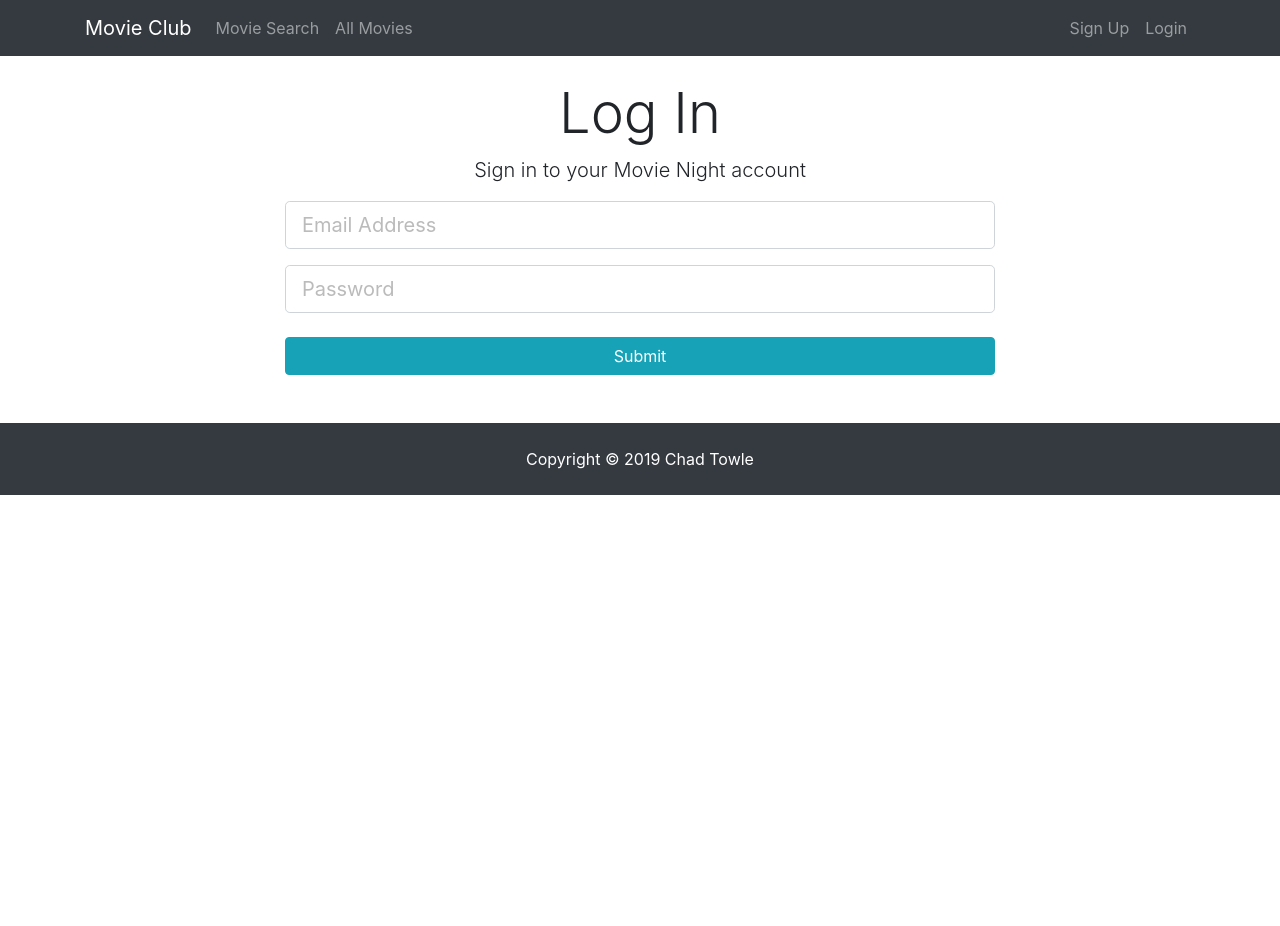
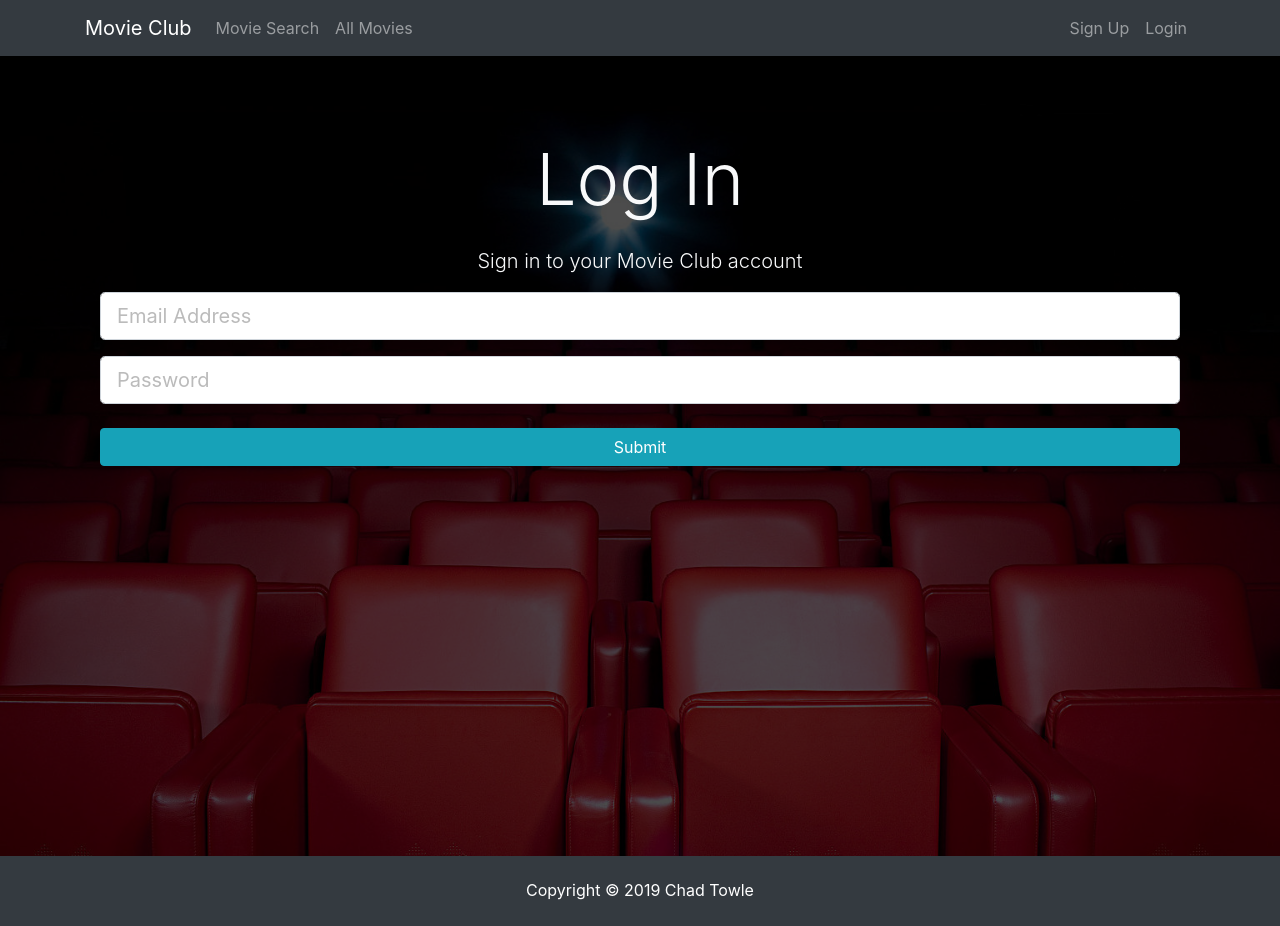
Before and after one commit to towlebooth/movie-night, a React (Create React App) app in the folder client/: page /login in a window 1280 px wide. Before the commit the page ends 800 px from the top, so only its background shows below. Built offline with nearby package versions, Linux system fonts and the light colour scheme.

Commit message:
Made login page look like landing page

```diff
--- a/client/src/App.js
+++ b/client/src/App.js
@@ -56,9 +56,10 @@ class App extends Component {
                     <div className="App">
                         <Navbar />
                         <Route exact path="/" component={Landing} />
+                        <Route exact path="/register" component={ Register } />
+                        <Route exact path="/login" component={ Login } />
+
                         <div className="container">
-                            <Route exact path="/register" component={ Register } />
-                            <Route exact path="/login" component={ Login } />
                             <Switch>
                                 <PrivateRoute exact path="/dashboard" component={ Dashboard } />
                             </Switch>
--- a/client/src/components/auth/Login.js
+++ b/client/src/components/auth/Login.js
@@ -51,12 +51,12 @@ class Login extends Component {
         const { errors } = this.state;
 
         return (
-            <div className="login">
-                <div className="container">
-                    <div className="row">
-                        <div className="col-md-8 m-auto">
-                            <h1 className="display-4 text-center">Log In</h1>
-                            <p className="lead text-center">Sign in to your Movie Night account</p>
+            <div className="landing">
+                <div className="dark-overlay landing-inner text-light">
+                    <div className="container">
+                        <div className="col-md-12 text-center">
+                            <h1 className="display-3 mb-4">Log In</h1>
+                            <p className="lead">Sign in to your Movie Club account</p>
                             <form onSubmit={this.onSubmit}>
                                 <TextFieldGroup
                                     placeholder="Email Address"
@@ -81,6 +81,8 @@ class Login extends Component {
                                     className="btn btn-info btn-block mt-4"
                                 />
                             </form>
+
+
                         </div>
                     </div>
                 </div>
@@ -88,8 +90,7 @@ class Login extends Component {
         )
     }
 }
-
-Login.propTypes = {
+Login.protoTypes = {
     loginUser: PropTypes.func.isRequired,
     auth: PropTypes.object.isRequired,
     errors: PropTypes.object.isRequired
```
